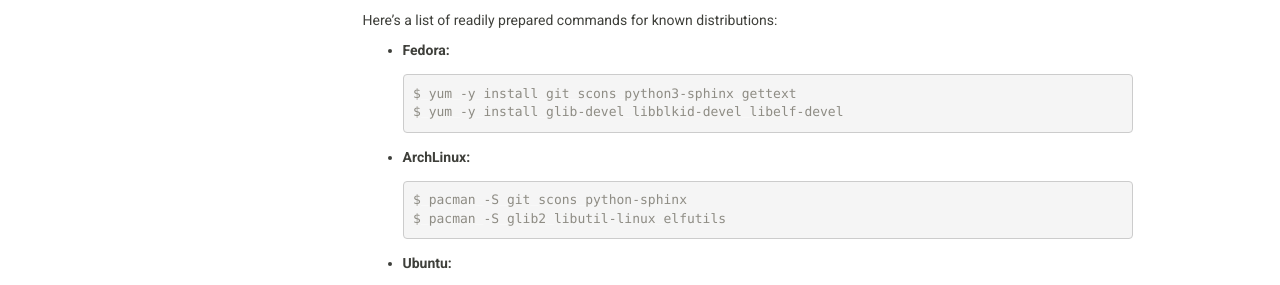
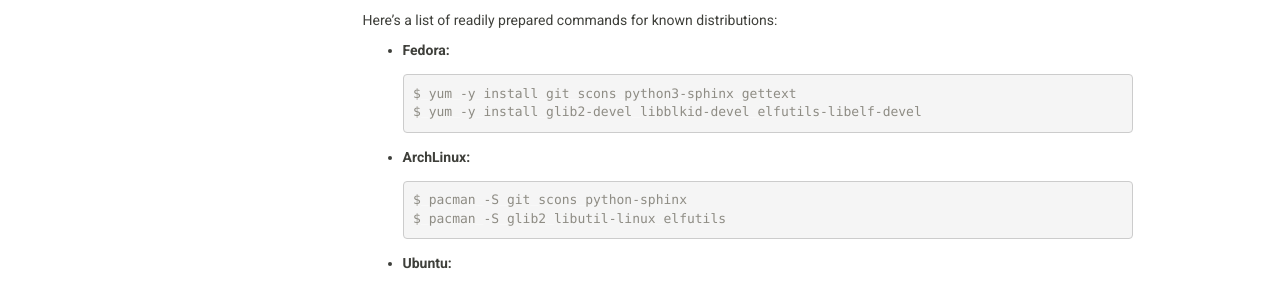
Before and after one commit to sahib/rmlint, a Sphinx documentation site: the page built from docs/install.rst, in a window 1280 px wide and 1358 px high. Shown: the part 505-790 px from the top of the window. Built offline with Sphinx 7.4.7, drawn with Linux system fonts in a browser that asks for light colours.

Commit message:
docs: fix yum commandline

```diff
--- a/docs/install.rst
+++ b/docs/install.rst
@@ -33,7 +33,7 @@
   .. code-block:: bash
 
     $ yum -y install git scons python3-sphinx gettext
-    $ yum -y install glib-devel libblkid-devel libelf-devel
+    $ yum -y install glib2-devel libblkid-devel elfutils-libelf-devel
 
 * **ArchLinux:**
 
```
